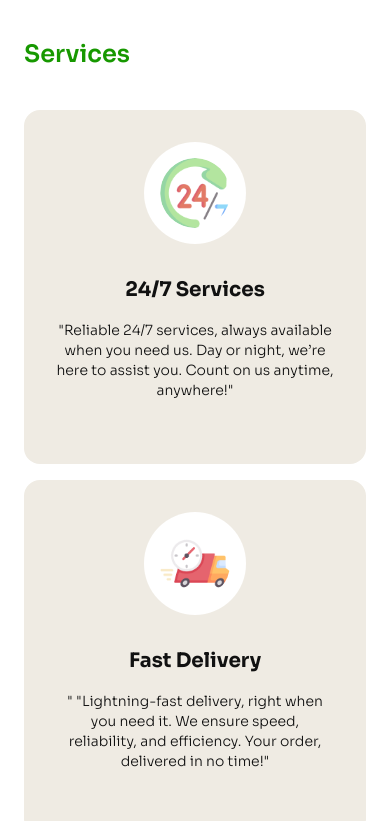
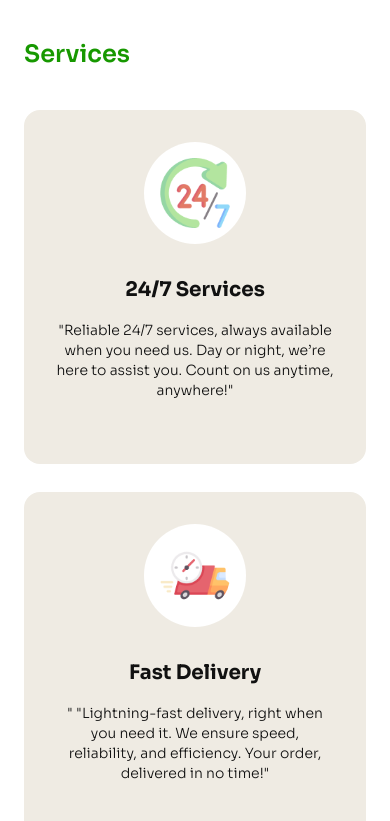
Before and after one commit to sarfarazakram576/Assignment-3, a plain HTML site: page index.html in a window 390 px wide. Shown: the part 814-1635 px from the top of the page. Drawn offline with nearby package versions, Linux system fonts and the light colour scheme.

Commit message:
add some improvement

```diff
--- a/index.html
+++ b/index.html
@@ -98,11 +98,11 @@
         <!-- services section  -->
         <section class=" md:container mx-auto">
             <h2 class="font-semibold text-2xl text-[#179800] mb-10 ml-6 md:ml-2">Services</h2>
-            <div class="grid grid-cols-1 md:grid-cols-3 gap-4 mx-2 ">
+            <div class="grid grid-cols-1 md:grid-cols-3 gap-7 md:gap-4 mx-2 ">
 
                 <div class="card bg-[#EFEBE3] py-8 mx-4 md:mx-0">
-                    <div class="flex justify-center">
-                        <img src="c2-assets/service.png" alt="" class="w-[30%] bg-white  rounded-full p-4">
+                    <div class=" bg-white w-[30%] mx-auto rounded-full p-4">
+                        <img src="c2-assets/service.png" alt="" class="w-[100%] ">
                     </div>
                     <div class="mt-0 text-center p-8">
                         <h2 class="mb-4 font-bold text-xl">24/7 Services </h2>
```
